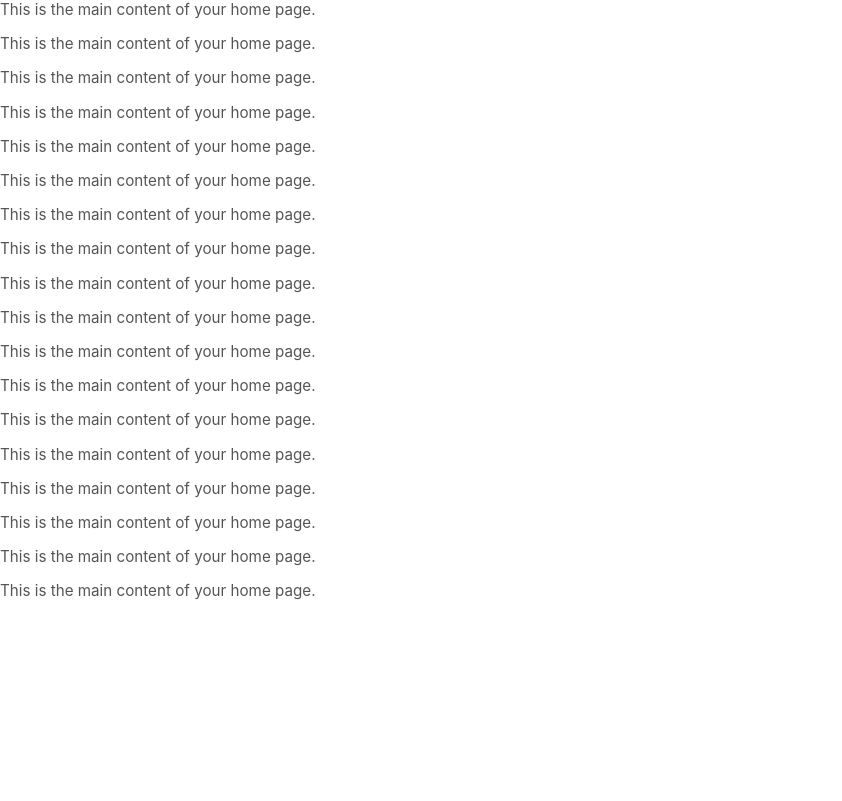
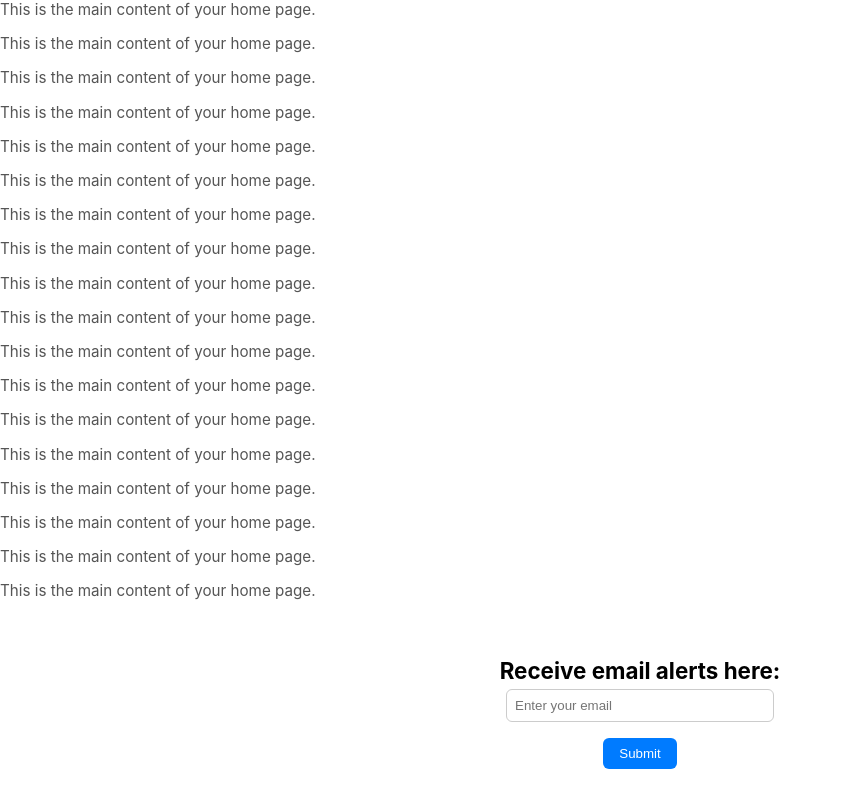
Before and after one commit to ranglall/3m-innovation, a React (Create React App) app: page / in a window 1280 px wide. Shown: the part 511-1312 px from the top of the page, without its empty margins (0-842 px from the left). Before the commit the page ends 1126 px from the top, so only its background shows below. Built offline with nearby package versions, Linux system fonts and the light colour scheme.

Commit message:
Email Address Input

```diff
--- /dev/null
+++ b/src/components/EmailSignup.js
@@ -0,0 +1,50 @@
+import { useState } from 'react';
+
+function EmailSignup() {
+  const [email, setEmail] = useState('');
+  const [submitted, setSubmitted] = useState(false);
+
+  const handleSubmit = (e) => {
+    e.preventDefault();
+    setSubmitted(true);
+  };
+
+  return (
+    <div style={{ textAlign: 'center', padding: '2rem' }}>
+      {!submitted ? (
+        <form onSubmit={handleSubmit}>
+          <h2>Receive email alerts here:</h2>
+          <input
+            type="email"
+            placeholder="Enter your email"
+            value={email}
+            onChange={(e) => setEmail(e.target.value)}
+            required
+            style={{
+              padding: '0.5rem',
+              width: '250px',
+              borderRadius: '6px',
+              border: '1px solid #ccc',
+              marginBottom: '1rem'
+            }}
+          />
+          <br />
+          <button type="submit" style={{
+            padding: '0.5rem 1rem',
+            backgroundColor: '#007bff',
+            color: '#fff',
+            border: 'none',
+            borderRadius: '6px',
+            cursor: 'pointer'
+          }}>
+            Submit
+          </button>
+        </form>
+      ) : (
+        <p>✅ Thank you! You’ll receive alerts at <strong>{email}</strong>.</p>
+      )}
+    </div>
+  );
+}
+
+export default EmailSignup;
--- a/src/pages/Home.js
+++ b/src/pages/Home.js
@@ -1,4 +1,5 @@
 import React from 'react';
+import EmailSignup from '../components/EmailSignup'; //
 
 function Home() {
   return (
@@ -36,6 +37,8 @@ function Home() {
 
       <p>This is the main content of your home page.</p>
       <p>This is the main content of your home page.</p>
+      {/* Add the email signup form here */}
+      <EmailSignup />
     </div>
   );
 }
```
